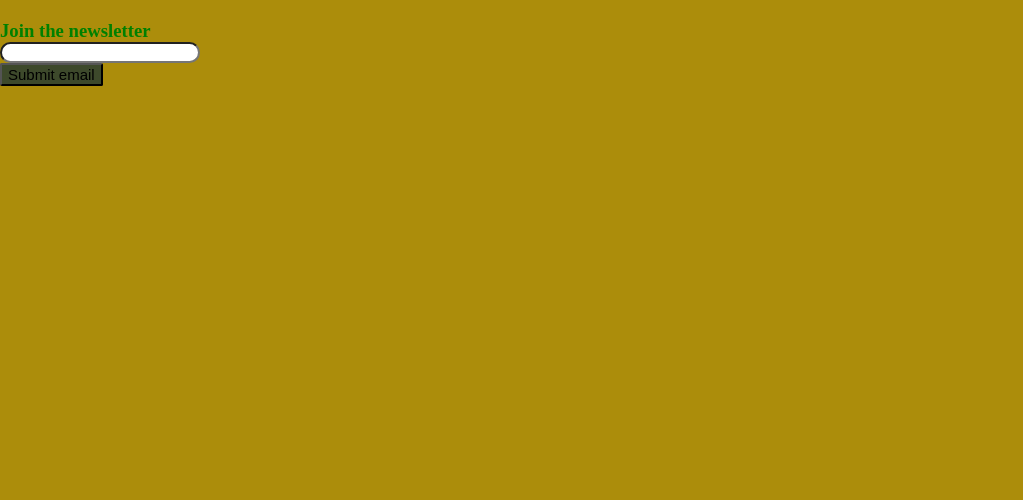
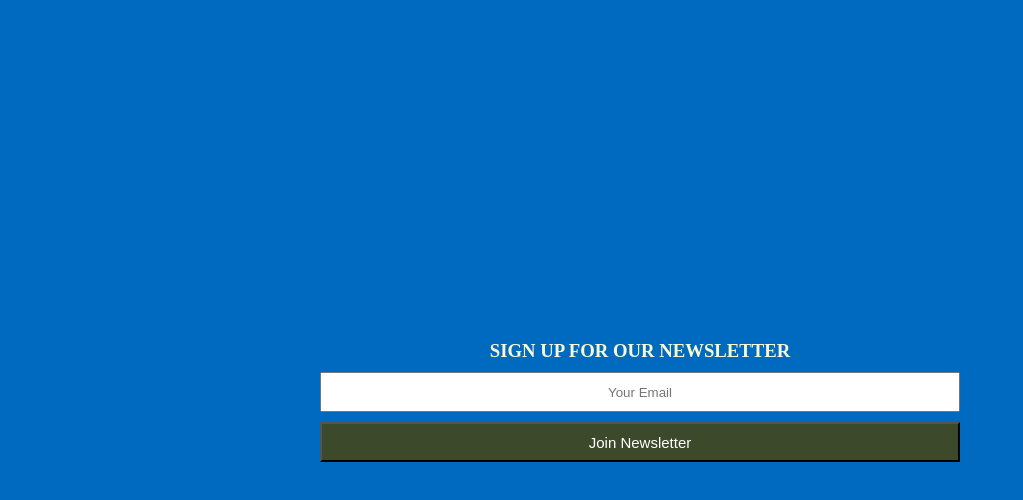
Before and after one commit to antdp425/scrimba-webdev-challenge-fix-the-form, a plain HTML site: page index.html in a window 1280 px wide. Shown: the whole page, without its empty margins (0-1023 px from the left). Drawn offline with Linux system fonts and the light colour scheme.

Commit message:
aupdates spacing / colors / positioning

```diff
--- a/index.css
+++ b/index.css
@@ -17,29 +17,41 @@ CSS pseudo selectors (:active, :hover), transform
 
 
 body {
+   color: lightgoldenrodyellow;
    margin: 0;
-   background: #ac8d0b;
+   background: #006ac0;
+   display: flex;
+   align-items: center;
+   justify-content: center;
 }
 
 form {
+   width: 50vw;
+   text-align: center;
+   padding: 0px 20px;
 }
 
 h3 {
-   color: green;
-   margin-top: 20px;
    margin-bottom: 0;
 }
 
 input {
-   border-radius: 20px;
-   width: 200px;
+   width: 100%;
+   margin-top: 10px;
+   margin-bottom: 10px;
+   height: 40px;
+   text-align: center;
 }
 
 button {
+   height: 40px;
+   width: 100%;
+   color: white;
+   margin: auto;
    display: block;
-   border-radius: 2px;
    background: #3d492b;
    font-size: 15px;
+   padding: 5px;
 }
 
 button:hover {
--- a/index.html
+++ b/index.html
@@ -4,9 +4,9 @@
     </head>
     <body>
         <form id="myForm">
-            <h3>Join the newsletter</h3>
-            <input type="text" id="email-input">
-            <button>Submit email</button>
+            <h3>SIGN UP FOR OUR NEWSLETTER</h3>
+            <input type="text" id="email-input" placeholder="Your Email">
+            <button>Join Newsletter</button>
         </form>
         <script src="index.js"></script>
     </body>
```
